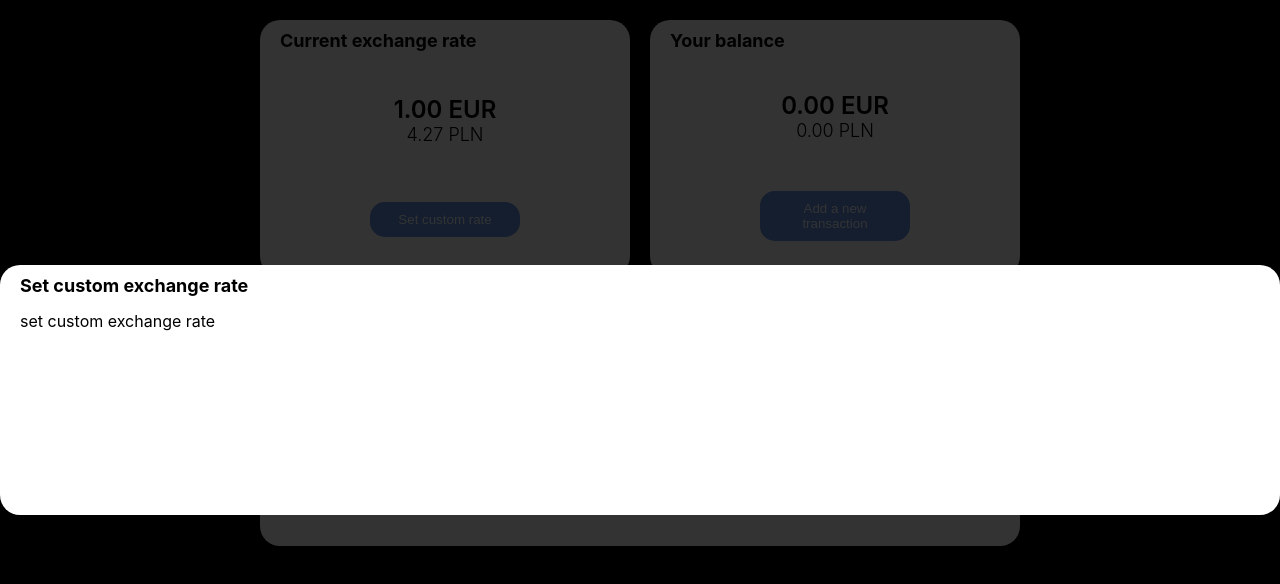
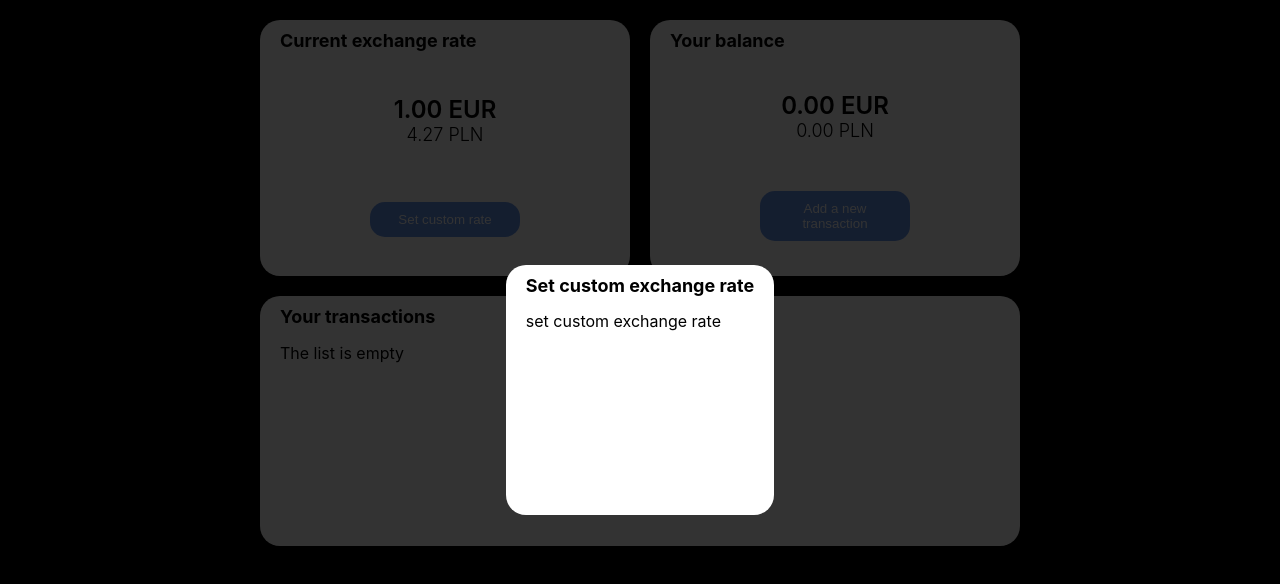
Before and after one commit to DamianStyczen/transactions, a React (Create React App) app: page / in a window 1280 px wide. Both pictures are taken after a click on the button "Set custom rate". Shown: the top 584 px of the page. Built offline with nearby package versions, Linux system fonts and the light colour scheme.

Commit message:
Add config file for modals

```diff
--- a/src/components/modal/modal.component.js
+++ b/src/components/modal/modal.component.js
@@ -1,18 +1,8 @@
 import React, { useRef } from 'react';
-import { ClickOutside } from './modal.style';
+import { ClickOutside, Wrapper } from './modal.style';
 import Section from '../section';
 import AddTransactionForm from '../add-transaction-form';
-
-const modals = {
-    setCustomRate: {
-        title: 'Set custom exchange rate',
-        component: <span>set custom exchange rate</span>
-    },
-    addTransaction: {
-        title: 'Add new transaction',
-        component: <AddTransactionForm />
-    }
-}
+import { config } from './modal.const';
 
 const Modal = ({ isShown, modalName, closeModal }) => {
   const clickOutsideRef = useRef();
@@ -29,16 +19,18 @@ const Modal = ({ isShown, modalName, closeModal }) => {
     }
   }
 
-    const output = modals[modalName];
+  const output = config[modalName];
 
   return (
     <ClickOutside
       onClick={handleClickOutside}
       ref={clickOutsideRef}
     >
+      <Wrapper>
         <Section title={output.title}>
           {output.component}
         </Section>
+      </Wrapper>
     </ClickOutside>
   );
 }
--- /dev/null
+++ b/src/components/modal/modal.const.js
@@ -0,0 +1,13 @@
+import React from 'react';
+import AddTransactionForm from '../add-transaction-form';
+
+export const config = {
+    setCustomRate: {
+        title: 'Set custom exchange rate',
+        component: <span>set custom exchange rate</span>
+    },
+    addTransaction: {
+        title: 'Add new transaction',
+        component: <AddTransactionForm />
+    }
+}
--- a/src/components/modal/modal.style.js
+++ b/src/components/modal/modal.style.js
@@ -11,3 +11,7 @@ export const ClickOutside = styled.div`
     height: 100%;
     background-color: rgba(0, 0, 0, .8);
 `;
+
+export const Wrapper = styled.div`
+    max-width: 800px;
+`;
```
Lines whose indentation alone changed are shown as unchanged.
